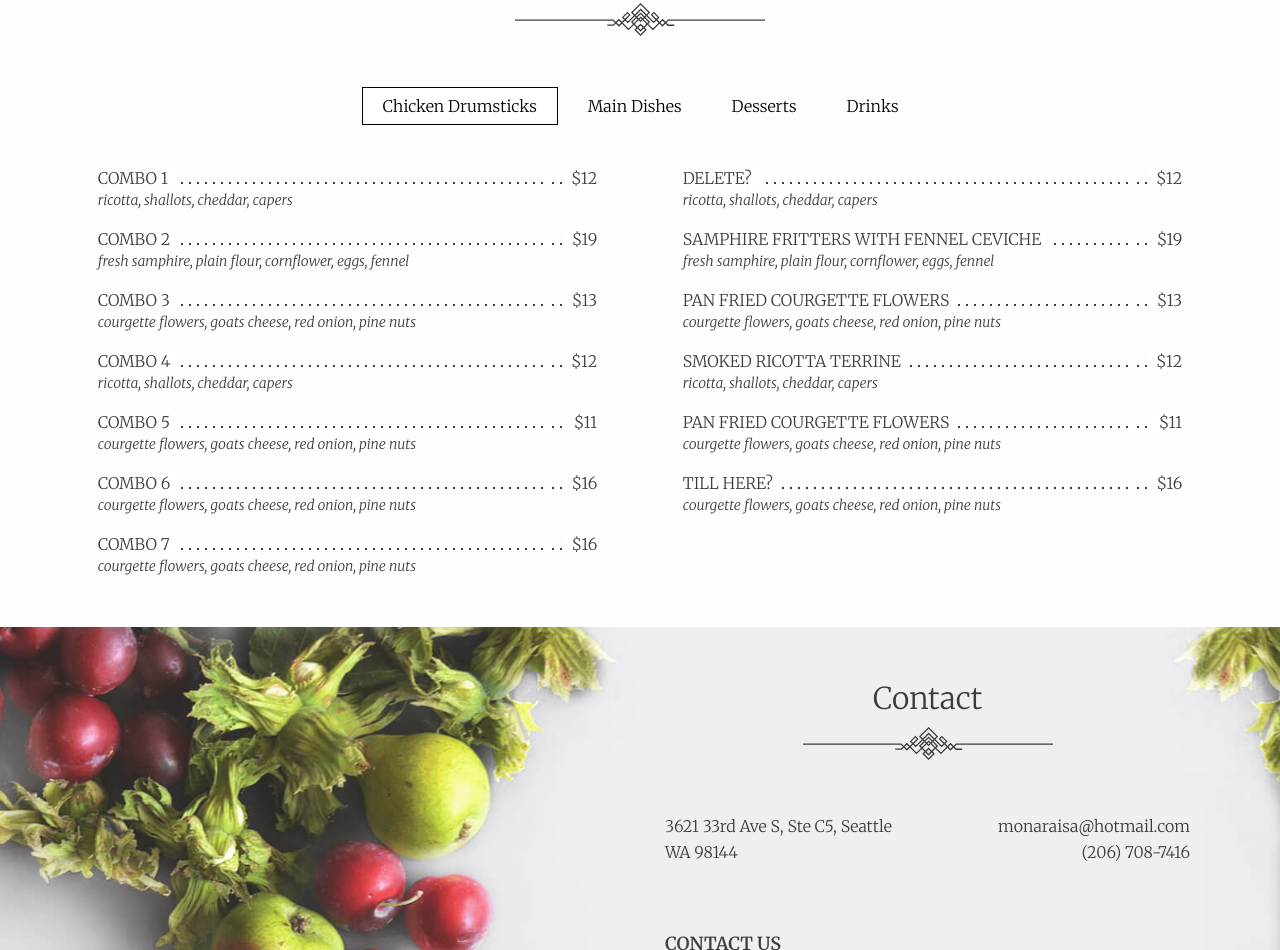
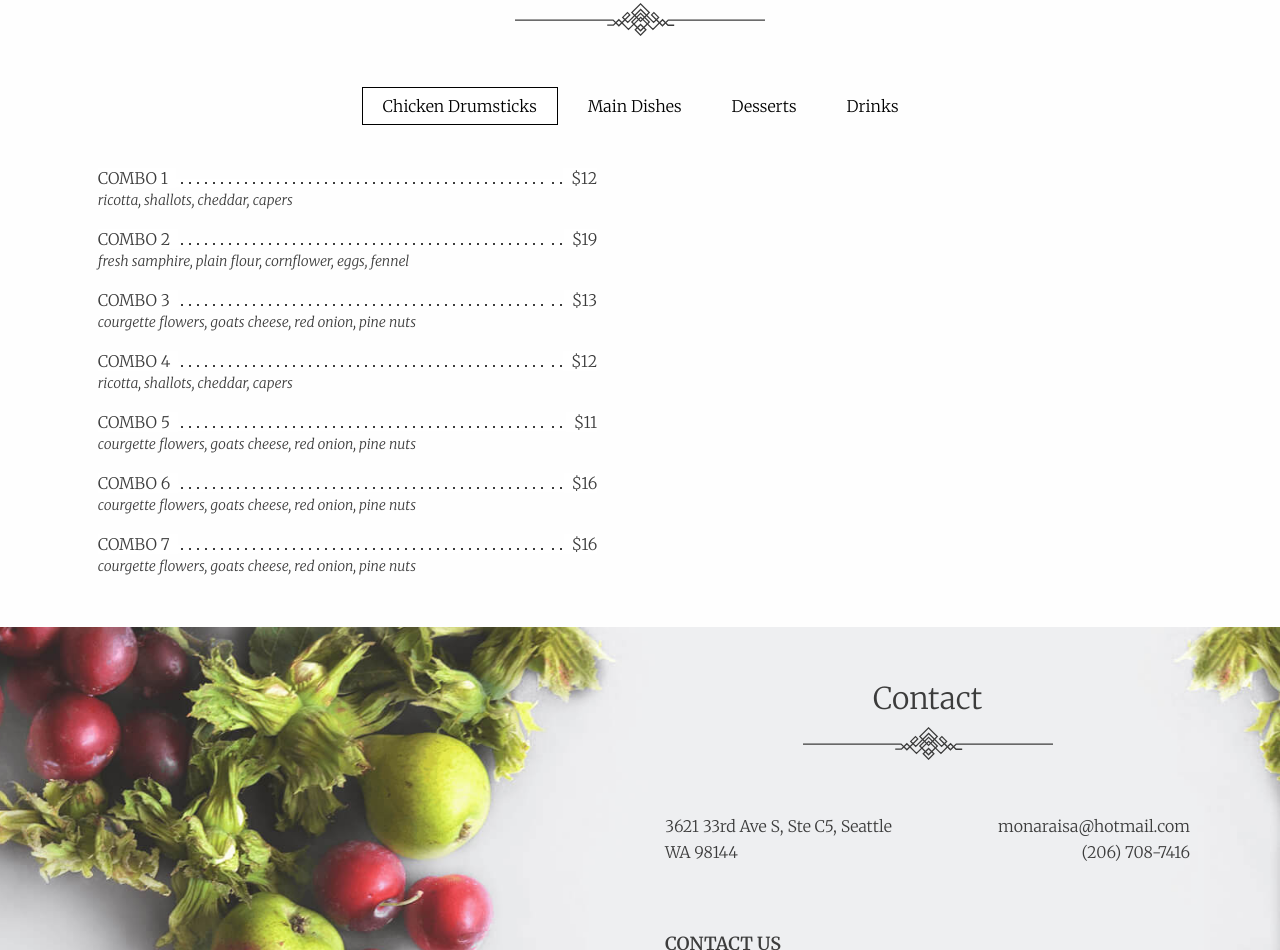
Before and after one commit to xsabilax/Seattle-Chicken-Express, a website: page index.html in a window 1280 px wide. Shown: the part 2589-3539 px from the top of the page. Drawn offline with nearby package versions, Linux system fonts and the light colour scheme.

Commit message:
Update index.html

```diff
--- a/index.html
+++ b/index.html
@@ -332,53 +332,8 @@
                                 </tr>
                             </table>
                         </div>
-                        <!--.menu-section-->
-                        <div class="menu-section">
-                            <table>
-                                <tr>
-                                    <td><span>Delete?</span></td>
-                                    <td><span>$12</span></td>
-                                </tr>
-                                <tr>
-                                    <td>ricotta, shallots, cheddar, capers</td>
-                                </tr>
-                                <tr>
-                                    <td><span>SAMPHIRE FRITTERS WITH FENNEL CEVICHE </span></td>
-                                    <td><span>$19</span></td>
-                                </tr>
-                                <tr>
-                                    <td>fresh samphire, plain flour, cornflower, eggs, fennel</td>
-                                </tr>
-                                <tr>
-                                    <td><span>PAN FRIED COURGETTE FLOWERS</span></td>
-                                    <td><span>$13</span></td>
-                                </tr>
-                                <tr>
-                                    <td>courgette flowers, goats cheese, red onion, pine nuts</td>
-                                </tr>
-                                <tr>
-                                    <td><span>SMOKED RICOTTA TERRINE</span></td>
-                                    <td><span>$12</span></td>
-                                </tr>
-                                <tr>
-                                    <td>ricotta, shallots, cheddar, capers</td>
-                                </tr>
-                                <tr>
-                                    <td><span>PAN FRIED COURGETTE FLOWERS</span></td>
-                                    <td><span>$11</span></td>
-                                </tr>
-                                <tr>
-                                    <td>courgette flowers, goats cheese, red onion, pine nuts</td>
-                                </tr>
-                                <tr>
-                                    <td><span>Till here?</span></td>
-                                    <td><span>$16</span></td>
-                                </tr>
-                                <tr>
-                                    <td>courgette flowers, goats cheese, red onion, pine nuts</td>
-                                </tr>
-                            </table>
-                        </div>
+                        <!--.menu-section- other half I deleted of Chicken Drumsticks down->
+
                         <!--.menu-section-->
                     </div>
                     <!--.menu-content-->
```
